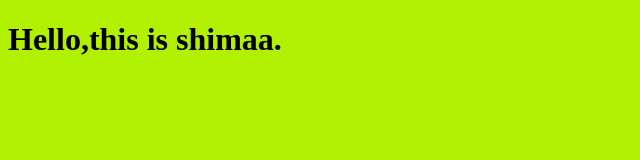
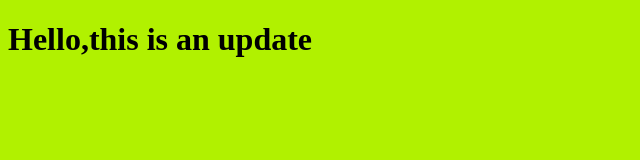
Before and after one commit to shimaaalaa361-creator/myproject, a plain HTML site: page index.html in a window 1280 px wide. Shown: the whole page, without its empty margins (0-640 px from the left). Drawn offline with Linux system fonts and the light colour scheme.

Commit message:
edit the html file

```diff
--- a/index.html
+++ b/index.html
@@ -8,7 +8,7 @@
         <link rel="stylesheet" href="style.css">
 </head>
 <body>
-<h1>Hello,this is shimaa.</h1>
+<h1>Hello,this is an update</h1>
     <script src="app.js"></script>
 </body>
 </html>
```
